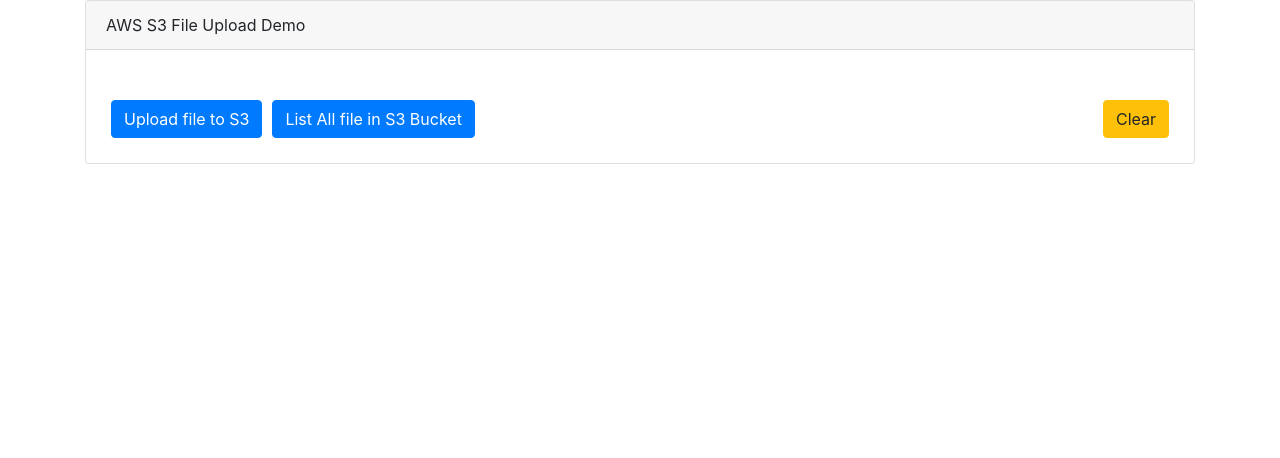
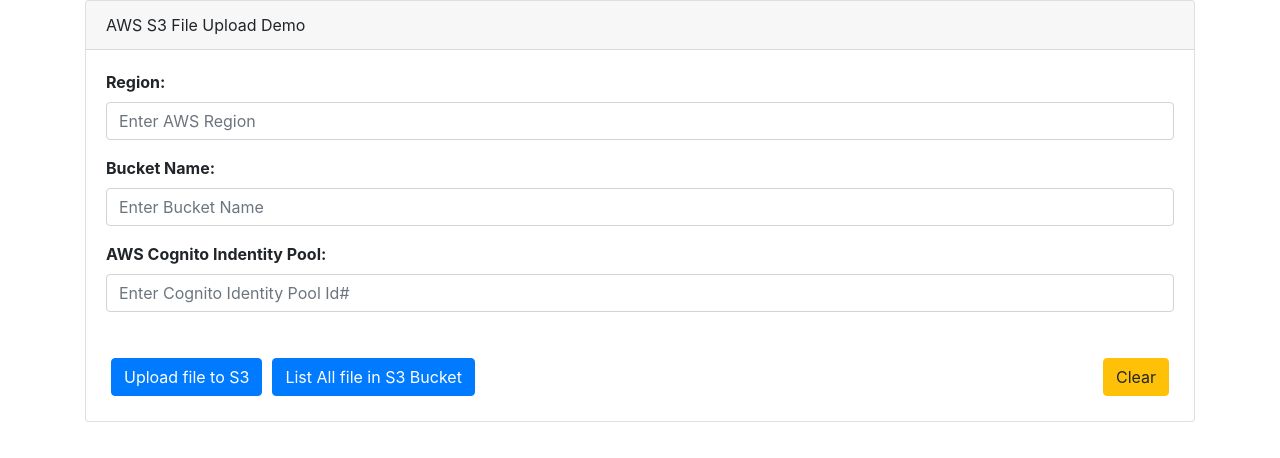
Before and after one commit to kgotgit/ng-aws-s3-crud, an Angular app: page / in a window 1280 px wide. Shown: the top 458 px of the page. Built offline with nearby package versions, Linux system fonts and the light colour scheme.

Commit message:
added bucket form fields for region, bucketname and identity pool id

```diff
--- a/src/app/app.module.ts
+++ b/src/app/app.module.ts
@@ -1,5 +1,6 @@
 import { BrowserModule } from '@angular/platform-browser';
 import { NgModule } from '@angular/core';
+
 
 import { AppComponent } from './app.component';
 import {NgAwsS3CrudModule} from './ng-aws-s3-crud/ng-aws-s3-crud.module';
@@ -10,6 +11,7 @@
 
   ],
   imports: [
+
     BrowserModule,
     NgAwsS3CrudModule
   ],
--- a/src/app/ng-aws-s3-crud/fileupload/fileupload.component.html
+++ b/src/app/ng-aws-s3-crud/fileupload/fileupload.component.html
@@ -1,14 +1,34 @@
+<form [formGroup]="awsBucketForm" >
+    <div class="form-group">
+        <label for="aws_region"  class="control-label">Region:</label>
+        <input type="text" class="form-control" id="aws_region" placeholder="Enter AWS Region" formControlName="awsRegion" />
+      </div>
+    <div class="form-group">
+      <label for="bucketName"  class="control-label">Bucket Name: </label>
+      <input type="text" class="form-control" id="bucketName" placeholder="Enter Bucket Name" formControlName="bucketName" />
+    </div>
+
+    <div class="form-group">
+        <label for="aws_cognito_identity_pool" class="control-label">AWS Cognito Indentity Pool:</label>
+        <input type="text" class="form-control" id="aws_cognito_identity_pool" placeholder="Enter Cognito Identity Pool Id#" formControlName="identityPoolId" />
+      </div>
+  </form>
+
+
+
 <label class="btn btn-default">
-  <input type="file" (change)="selectFile($event)" class="d-none" #fileInput>
+  <input hidden type="file" (change)="selectFile($event)" class="d-none" #fileInput>
 </label>
 <div>
 
-<button class="btn btn-primary" [disabled]="showSummary" (click)="triggerFileUpload()"><i class="fa fa-spinner fa-spin"[hidden]="!fileuploading"> </i>Upload file to S3</button>
-<button class="btn btn-warning float-right"  (click)="resetFileUpload()">Clear</button>
-
+<button class="btn btn-primary" [disabled]="showSummary" (click)="fileInput.click()"><i class="fa fa-spinner fa-spin"[hidden]="!fileuploading"> </i>Upload file to S3</button>
 <button class="btn btn-primary "  (click)="listAllFiles()"><i class="fa fa-spinner fa-spin"[hidden]="!listLoading"></i>
   List All file in S3 Bucket </button>
+<button class="btn btn-warning float-right"  (click)="resetFileUpload()">Clear</button>
 </div>
+
+
+
 <div *ngIf="showSummary">
 <ul class="list-group well">
   <li class="list-group-item"><strong>File Name:</strong> &nbsp;{{fileName}} </li>
--- a/src/app/ng-aws-s3-crud/fileupload/fileupload.component.scss
+++ b/src/app/ng-aws-s3-crud/fileupload/fileupload.component.scss
@@ -10,3 +10,6 @@
 progress{
     margin:5px;
 }
+.form-group .control-label{
+    font-weight:bold;
+}
--- a/src/app/ng-aws-s3-crud/fileupload/fileupload.component.ts
+++ b/src/app/ng-aws-s3-crud/fileupload/fileupload.component.ts
@@ -1,4 +1,5 @@
-import { Component, OnInit,ViewChild } from '@angular/core';
+import { Component, OnInit,ViewChild, Input } from '@angular/core';
+import { FormGroup,FormControl} from '@angular/forms';
 import * as AWS from 'aws-sdk';
 import { callbackify } from 'util';
 import { nextTick } from 'q';
@@ -12,9 +13,16 @@
 export class FileuploadComponent implements OnInit {
 
   showSummary:boolean=false;
+
   @ViewChild("fileInput") nativeFile;
+  bucketName:string="";
+  awsRegion:string="";
+  identityPoolId:string="";
+  awsBucketForm: FormGroup;
+
+
+
   s3url:string="";
-  bucketName:string="";
   fileUploadStaus:string="";
   fileName:string="";
   s3response:any=null;
@@ -24,9 +32,19 @@
   fileuploading:boolean=false;
 
 
+
   constructor() { }
 
   ngOnInit() {
+    this.awsBucketForm=this.createBucketForm();
+  }
+
+  createBucketForm(){
+    return new FormGroup({
+      awsRegion:new FormControl(""),
+      bucketName:new FormControl(""),
+      identityPoolId:new FormControl("")
+        });
   }
 
 
@@ -39,78 +57,74 @@
   this.showSummary=false;
   this.listObjects=false;
   this.allfileslist=[];
-  }
-  triggerFileUpload(){
-    this.nativeFile.nativeElement.click();
+  this.awsBucketForm=this.createBucketForm();
   }
 
+
+  //Service to save files to s3 bucket
   selectFile(fileInput:any){
     this.fileuploading=true;
+    this.awsBucketForm.value
     const AWSService = AWS;
-    const region = '<your bucket region>';
-    const bucketName = '<bucket Name>';
-    const IdentityPoolId = '<identity pool id>';
     const file = fileInput.target.files[0];
     this.fileName=file.name;
 
-  //Configures the AWS service and initial authorization
+
     AWSService.config.update({
-      region: region,
+      region: this.awsBucketForm.value.awsRegion,
       credentials: new AWSService.CognitoIdentityCredentials({
-        IdentityPoolId: IdentityPoolId
+        IdentityPoolId: this.awsBucketForm.value.identityPoolId
       }),
 
     });
 
-  //adds the S3 service, make sure the api version and bucket are correct
+
     const s3 = new AWSService.S3({
       apiVersion: '2006-03-01',
-      params: { Bucket: bucketName}
+      params: { Bucket: this.awsBucketForm.value.bucketName}
     });
 
-  //I store this in a variable for retrieval later
+
 
     this.showSummary=true;
 
-    s3.upload({ Key: file.name, Bucket: bucketName, Body: file, ACL: 'private'}, (err, data)=> {
+    s3.upload({ Key: file.name,
+                Bucket: this.awsBucketForm.value.bucketName,
+                Body: file,
+                ACL: 'private'},
+                function(err, data) {
                     this.fileuploading=false;
                     if (err) {
                     console.log(err, 'there was an error uploading your file');
                     }else{
                     this.s3response=data;
-
             }
       });
 
   }
 
+  //To list all files within a given bucket
   listAllFiles(){
     this.listLoading=true;
     const AWSService = AWS;
-    const region = '<your bucket region>';
-    const bucketName = '<bucket Name>';
-    const IdentityPoolId = '<identity pool id>';
 
-    //Configures the AWS service and initial authorization
     AWSService.config.update({
-      region: region,
+      region: this.awsBucketForm.value.awsRegion,
       credentials: new AWSService.CognitoIdentityCredentials({
-        IdentityPoolId: IdentityPoolId
-      }),
-
+        IdentityPoolId: this.awsBucketForm.value.identityPoolId
+      })
     });
-    //adds the S3 service, make sure the api version and bucket are correct
     const s3 = new AWSService.S3({
       apiVersion: '2006-03-01',
-      params: { Bucket: bucketName}
+      params: { Bucket: this.awsBucketForm.value.bucketName}
     });
 
-    s3.listObjects({Bucket:bucketName},(err,data)=>{
+    s3.listObjects({Bucket:this.awsBucketForm.value.bucketName},(err,data)=>{
       this.listObjects=true;
       this.allfileslist=data.Contents;
-      console.log(data.Contents);
       this.listLoading=false;
     });
+
   }
 
 
```
Also changed, not shown: src/app/ng-aws-s3-crud/ng-aws-s3-crud.module.ts (+5 -3 lines). Lines whose indentation alone changed are shown as unchanged.
